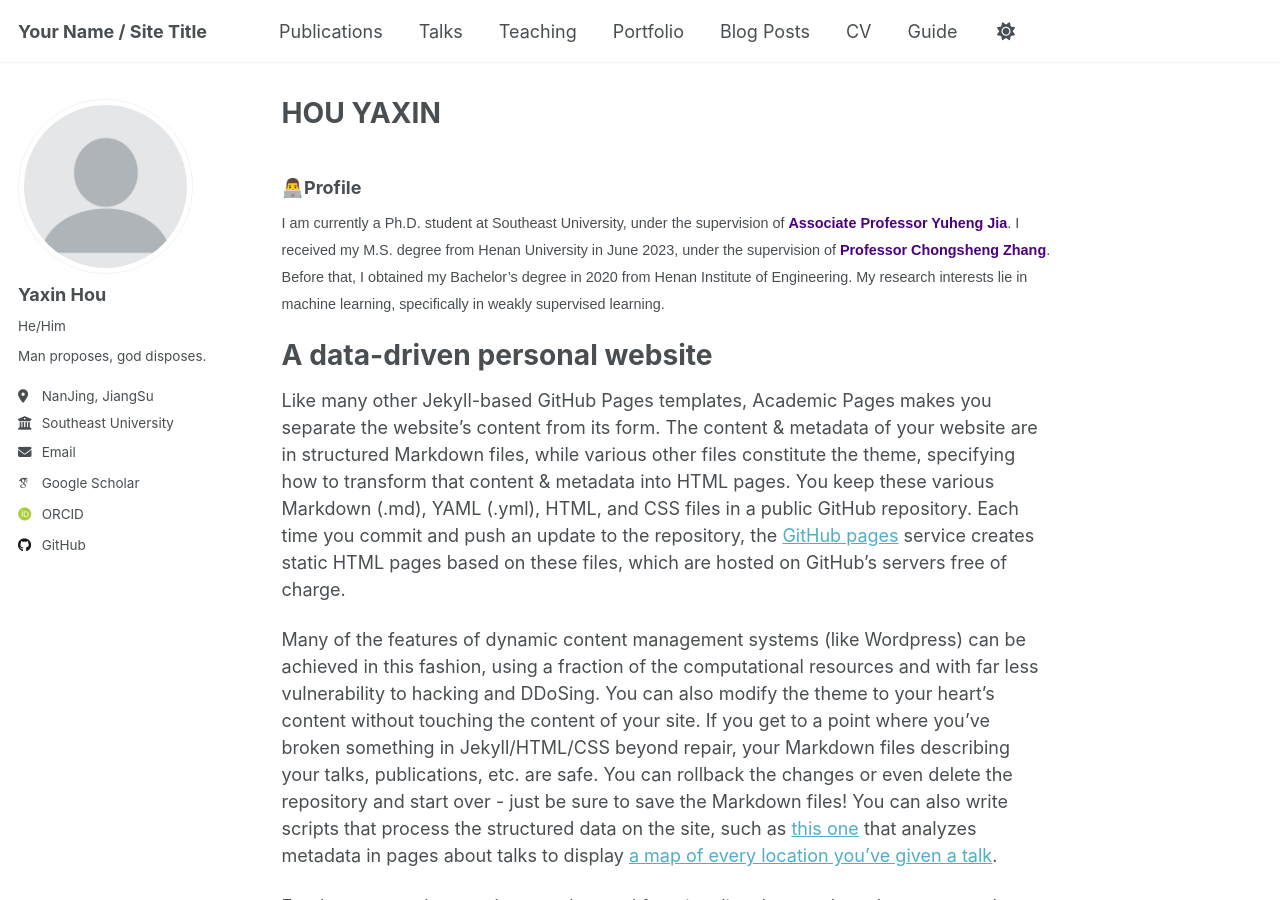
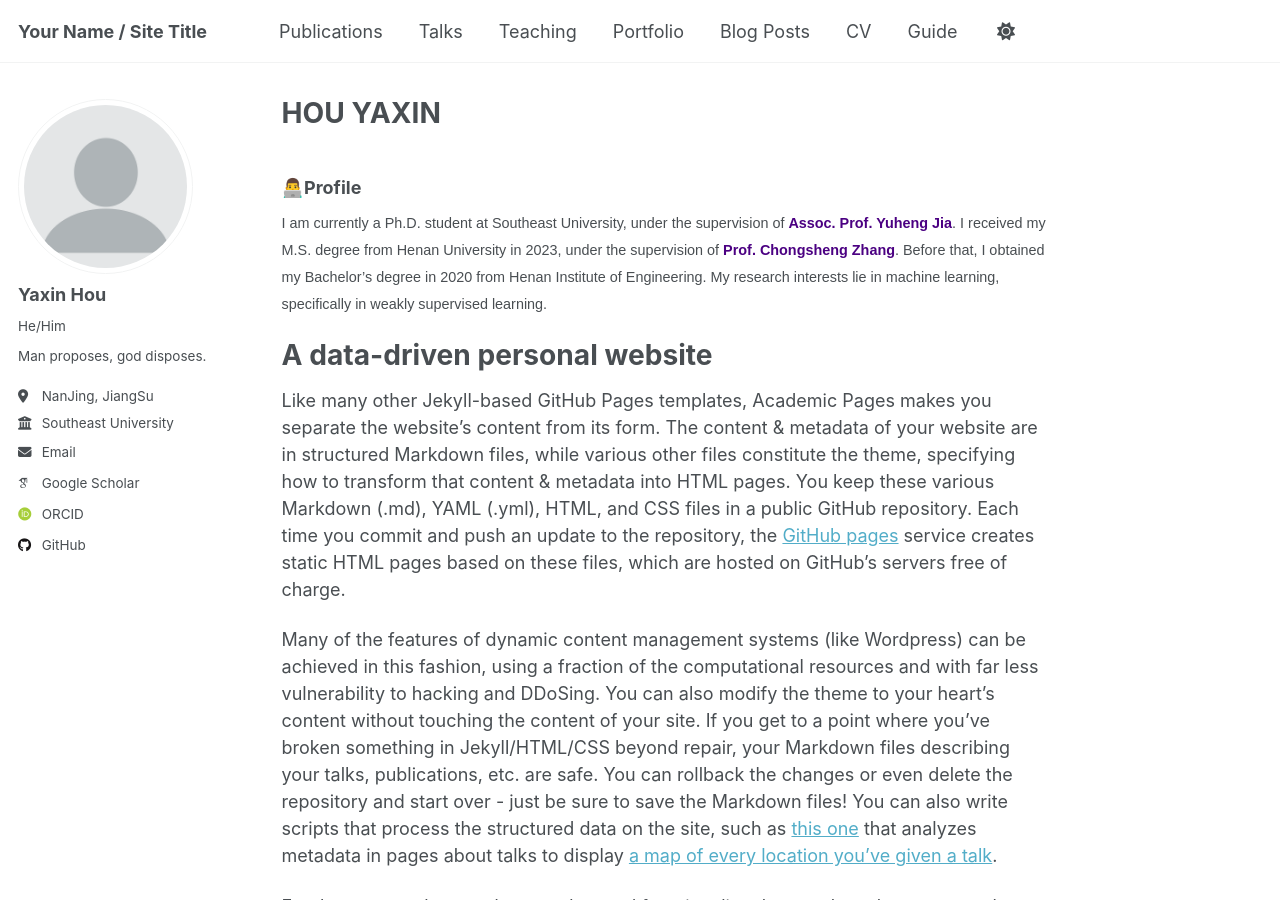
Before and after one commit to YaxinHou/yaxinhou.github.io, a Jekyll site: the page built from _pages/about.md, in a window 1280 px wide and 900 px high. Built offline with Jekyll 4.4.1, drawn with Linux system fonts in a browser that asks for light colours; some web fonts are replaced; a script that is not in the unit is left out.

Commit message:
Update about.md

```diff
--- a/_pages/about.md
+++ b/_pages/about.md
@@ -10,7 +10,7 @@ redirect_from:
 ### 👨‍💻Profile
 
 <span style="font-family:Arial; font-size:0.8em;">
-I am currently a Ph.D. student at Southeast University, under the supervision of <span style="color:#4B0082;"><strong>Associate Professor Yuheng Jia</strong></span>. I received my M.S. degree from Henan University in June 2023, under the supervision of <span style="color:#4B0082;"><strong>Professor Chongsheng Zhang</strong></span>. Before that, I obtained my Bachelor’s degree in 2020 from Henan Institute of Engineering. My research interests lie in machine learning, specifically in weakly supervised learning.
+I am currently a Ph.D. student at Southeast University, under the supervision of <span style="color:#4B0082;"><strong>Assoc. Prof. Yuheng Jia</strong></span>. I received my M.S. degree from Henan University in 2023, under the supervision of <span style="color:#4B0082;"><strong>Prof. Chongsheng Zhang</strong></span>. Before that, I obtained my Bachelor’s degree in 2020 from Henan Institute of Engineering. My research interests lie in machine learning, specifically in weakly supervised learning.
 
 A data-driven personal website
 ======
```
